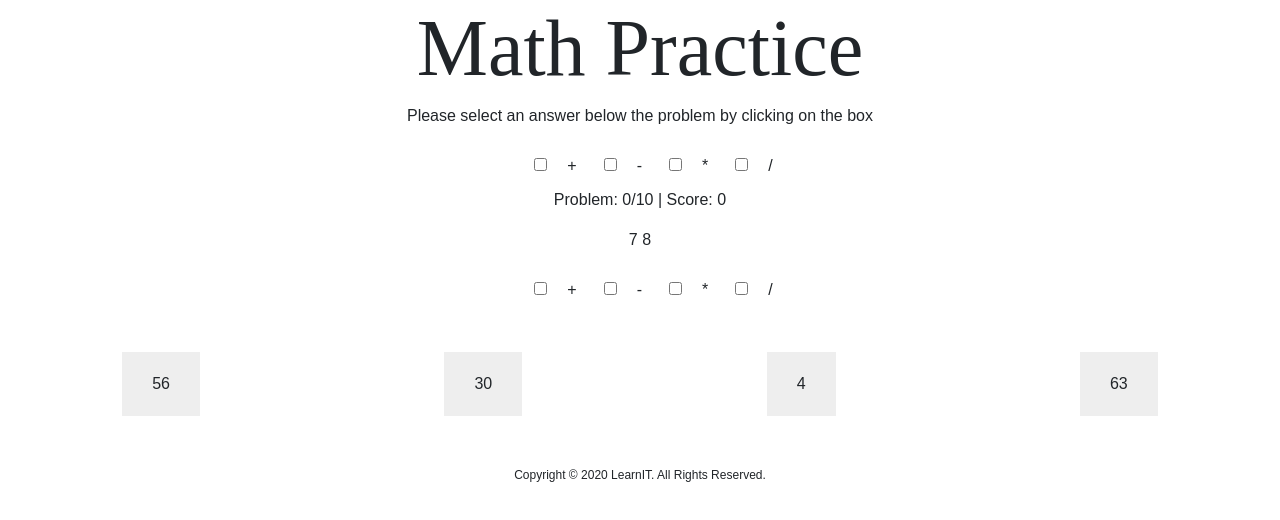
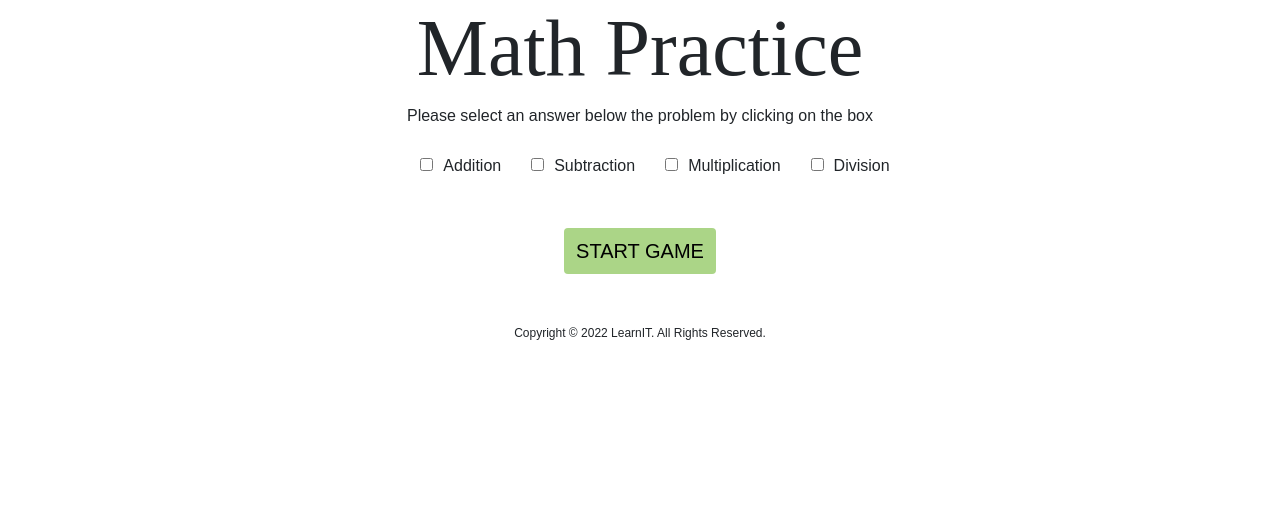
Before and after one commit to cgraham74/math_project, a React (Create React App) app: page / in a window 1280 px wide. Shown: the top 520 px of the page. Built offline with nearby package versions, Linux system fonts and the light colour scheme.

Commit message:
Checkboxes

```diff
--- a/src/App.css
+++ b/src/App.css
@@ -13,7 +13,7 @@ footer {
 }
 
 h1 {
-  font-family: 'Bangers', cursive;
+  font-family: "Bangers", cursive;
   font-size: 5rem;
 }
 
@@ -55,7 +55,7 @@ button {
   display: block;
   margin: 40px auto;
   padding: 8px 12px;
-  background-color: #ABD587;
+  background-color: #abd587;
   text-transform: uppercase;
   border: 0px;
   border-radius: 4px;
@@ -67,6 +67,6 @@ button {
 }
 
 .box {
-  margin-left: 27px;
-  margin-right: 20px;
+  margin-left: 30px;
+  margin-right: 10px;
 }
--- a/src/App.js
+++ b/src/App.js
@@ -1,19 +1,18 @@
-
-import Header from './components/Header';
-import Main from './components/Main';
-import Footer from './components/Footer';
-import Answers, { RenderOperands, RenderProblem, RenderScore } from './components/BusinessLogic';
-import './App.css';
+import Header from "./components/Header";
+import Footer from "./components/Footer";
+// import Main from "./components/Main";
+import "./App.css";
+import { RenderCheckbox } from "./components/RenderCheckbox";
+import {Button} from './components/Main';
 
 function App() {
   return (
     <div className="App">
-     <Header />
-     <RenderOperands/>
-     <RenderScore />
-     <RenderProblem operator = "+" />
-     <Answers />
-     <Footer />
+      <Header />
+      {/* <Main /> */}
+      <RenderCheckbox />
+      <Button />
+      <Footer />
     </div>
   );
 }
--- a/src/components/BusinessLogic.js
+++ /dev/null
@@ -1,163 +0,0 @@
-// function Example() {
-//   // Declare a new state variable, which we'll call "count"
-//   const [count, setCount] = useState(0);
-
-//   return (
-//     <div>
-//       <p>You clicked {count} times</p>
-//       <button onClick={() => setCount(count + 1)}>
-//         Click me
-//       </button>
-//     </div>
-//   );
-// }
-
-
-
-import React, {useState} from 'react';
-
-
-let score = 0;
-let problemCounter = 0;
-let correctAnswer = 0;
-const operators = [];
-
-const randomNumber = (max) => {
-    return Math.floor(Math.random() * Math.floor(max));
-}
-
-export function RenderScore() {
-    return (
-        <p>
-        Problem: <span className="currentProblem">{problemCounter}</span>/10 | Score: <span className="currentScore">{score}</span>
-        </p>
-
-    )
-}
-
-
-/**
- * Creating checkboxes
- */
-export function RenderOperands() {
-
-    const [checked, setChecked] = useState(false);
-
-    return (
-        <div id="checkboxHolder" className='operands'>
-            <form>
-            <label><input type="checkbox" checked={operators[0]} onChange= {a => setChecked(a.target.checked)} className="box" name='Addition'  value='+'/>+</label>
-            <label><input type="checkbox" checked={operators[1]} onChange= {b => setChecked(b.target.checked)} className="box" name='Subtraction'  value='-'/>-</label>
-            <label><input type="checkbox" checked={operators[2]} onChange= {c => setChecked(c.target.checked)} className="box" name='Multiplication' value='*'/>*</label>
-            <label><input type="checkbox" checked={operators[3]} onChange= {d => setChecked(d.target.checked)} className="box" name='Division' value='/'/>/</label>
-            </form>
-        </div>
-    )
-};
-
-/**
- * Creates random fake answers for answer boxes along side the correct answer
- */
-
-
-export function RenderProblem(operator = '*') {
-    let firstNum = 0;
-    let secondNum = 0;
-    let result;
-    firstNum = randomNumber(10);
-    secondNum = randomNumber(10);
-
-    if (secondNum === 0 && operator === '/') {
-        secondNum += 1;
-    }
-
-    switch(operator) {
-      case '+':
-        result = firstNum + secondNum;
-      break;
-      case '-':
-          result = firstNum - secondNum;
-      break;
-      case '*':
-          result = firstNum * secondNum;
-      break;
-      case '/':
-          result = firstNum / secondNum;
-      break;
-      default : result = firstNum * secondNum;
-    }
-
-    correctAnswer = result;
-
-     return (
-         <p>{firstNum} {secondNum}</p>
-     )
-}
-
-export default function Answers() {
-
-
-let answers;
-
-// const operatorName = ([{name: "Addition", oper: '+'},
-//     {name: "Subtraction", oper: '-'},
-//     {name: "Multiplication", oper: '*'},
-//     {name: "Division", oper: '/'}]);
-// const operators = [];
-// let operator;
-
-//Hide elements at game start-up
-const startGame = () => {
-    document.getElementById('problem').classList.add('hidden');
-    document.getElementById('answers').classList.add('hidden');
-    document.querySelector('.expression').classList.add('hidden');
-    display();
-}
-//Creates an element to display the expressions and sets an id attribute.
-const display = () => {
-    const p = document.createElement('p');
-    p.setAttribute("id", "newProblem");
-    const divExpress = document.querySelector('.expression');
-    divExpress.appendChild(p);
-}
-
-/**
- *
- * @param {*} event
- */
-const isCorrect = (event) => {
-    const selection = event.target.innerText;
-    const currentProblem = document.querySelector('.currentProblem');
-    const currentScore = document.querySelector('.currentScore');
-
-    if (selection == correctAnswer) score++;
-
-    problemCounter++;
-
-    currentProblem.innerText = problemCounter;
-    currentScore.innerText = score;
-}
-
-
-const shuffleArray = (arr) => {
-    return arr.sort(function (a, b) {
-        return Math.random() - 0.5
-    });
-}
-
-answers = shuffleArray([randomNumber(101), randomNumber(101), randomNumber(101), correctAnswer]);
-    return (
-
-        <section id="answers" className="show-hide">
-            <RenderOperands />
-            <ul>
-                <li>{answers[0]}</li>
-                <li>{answers[1]}</li>
-                <li>{answers[2]}</li>
-                <li>{answers[3]}</li>
-            </ul>
-
-        </section>
-
-    )
-}
--- a/src/components/Footer.js
+++ b/src/components/Footer.js
@@ -1,10 +1,5 @@
-import React from 'react';
+import React from "react";
 
-export default function Footer (){
-    return (
-        <footer>
-        Copyright &copy; 2020 LearnIT. All Rights Reserved.
-      </footer>
-
-    );
+export default function Footer() {
+  return <footer>Copyright &copy; 2022 LearnIT. All Rights Reserved.</footer>;
 }
--- a/src/components/Header.js
+++ b/src/components/Header.js
@@ -5,7 +5,7 @@ export default function Header() {
     <>
       <header>
         <h1>Math Practice</h1>
-        <p class="show-hide">
+        <p className="show-hide">
           Please select an answer below the problem by clicking on the box
         </p>
       </header>
--- a/src/components/Main.js
+++ b/src/components/Main.js
@@ -1,10 +1,78 @@
-import React from 'react';
-import Answers from './Score';
+import React from "react";
+import RenderAnswers from "./RenderAnswers";
+import RenderProblem from "./RenderProblem";
+import Score from "./RenderScore";
+import { RenderCheckbox } from "./RenderCheckbox";
+
+const operators = [];
+let correctAnswer = 0;
+ let firstNum = 0;
+  let secondNum = 0;
+  let operator;
+
+const shuffleArray = (arr) => {
+  return arr.sort(function (a, b) {
+    return Math.random() - 0.5;
+  });
+};
+
+const randomNumber = (max) => {
+  return Math.floor(Math.random() * Math.floor(max));
+};
+
+export function Problem(oper) {
+
+  let result;
+  firstNum = randomNumber(10);
+  secondNum = randomNumber(10);
+  operator = oper;
+
+  if (secondNum === 0 && operator === "/") {
+    secondNum += 1;
+  }
+
+  switch (operator) {
+    case "+":
+      result = firstNum + secondNum;
+      break;
+    case "-":
+      result = firstNum - secondNum;
+      break;
+    case "*":
+      result = firstNum * secondNum;
+      break;
+    case "/":
+      result = firstNum / secondNum;
+      break;
+    default:
+      result = firstNum * secondNum;
+  }
+
+   correctAnswer = result;
+
+}
+
 
 export default function Main() {
+
+
+  Problem("*");
+  return (
+    <>
+      <RenderCheckbox />
+      <RenderProblem firstNum ={firstNum} operator = {operator} secondNum = {secondNum}/>
+      <Score problemCounter={10} score={10} />
+      <RenderAnswers answers={shuffleArray([randomNumber(101), randomNumber(101), randomNumber(101), correctAnswer])} />
+      <Button />
+    </>
+  );
+}
+
+export function Button () {
+    //TODO Needs a state - to display "Start or Start Over"
+    //Needs to reset the main window
+    //Needs to
     return (
-    <>
-    <Answers/>
-    </>
-    );
+        <button id="btnStartOver">Start Game</button>
+    )
 }
--- /dev/null
+++ b/src/components/RenderAnswers.js
@@ -0,0 +1,17 @@
+import React from "react";
+
+export default function RenderAnswers(props) {
+
+  const answers = props.answers.map((answer) => {
+    return <li>{answer}</li>
+
+  })
+  return (
+    <section id="answers" className="show-hide">
+      <ul>
+        {answers}
+
+      </ul>
+    </section>
+  );
+}
--- /dev/null
+++ b/src/components/RenderCheckbox.js
@@ -0,0 +1,127 @@
+import React, { useState } from "react";
+import Main from "./Main";
+import Header from "./Header";
+import Footer from "./Footer"
+let operators = [null, null, null, null];
+
+export function RenderCheckbox() {
+  const [addition, setAddition] = useState(false);
+  const [subtraction, setSubtraction] = useState(false);
+  const [multiplication, setMultiplication] = useState(false);
+  const [division, setDivision] = useState(false);
+
+  /**
+   * Adding operands to the array based on which check boxes are used
+   * In the event a user changes their mind and unchecks a box - the value is removed from the operators array
+   */
+  const setAdd = () => {
+    setAddition(!addition);
+    if (!addition) {
+      operators[0] = "+";
+    }
+
+    if (addition) {
+      operators[0] = null;
+    }
+    console.log(operators);
+  };
+
+  const setSub = () => {
+    setSubtraction(!subtraction);
+    if (!subtraction) {
+      operators[1] = "-";
+    }
+
+    if (subtraction) {
+      operators[1] = null;
+    }
+    console.log(operators);
+  };
+
+  const setMult = () => {
+    setMultiplication(!multiplication);
+    if (!multiplication) {
+      operators[2] = "*";
+    }
+
+    if (multiplication) {
+      operators[2] = null;
+    }
+    console.log(operators);
+  };
+  const setDiv = () => {
+    setDivision(!division);
+    if (!division) {
+      operators[3] = "/";
+    }
+
+    if (division) {
+      operators[3] = null;
+    }
+    console.log(operators);
+  };
+
+  /**
+   * Creating checkbox elements
+   */
+  return (
+    <div id="checkboxHolder" className="operands">
+      <form>
+        <label>
+          <input
+            type="checkbox"
+            checked={addition}
+            onChange={setAdd}
+            className="box"
+            name="Addition"
+            value="+"
+          />
+          Addition
+        </label>
+        <label>
+          <input
+            type="checkbox"
+            checked={subtraction}
+            onChange={setSub}
+            className="box"
+            name="Subtraction"
+            value="-"
+          />
+          Subtraction
+        </label>
+        <label>
+          <input
+            type="checkbox"
+            checked={multiplication}
+            onChange={setMult}
+            className="box"
+            name="Multiplication"
+            value="*"
+          />
+          Multiplication
+        </label>
+        <label>
+          <input
+            type="checkbox"
+            checked={division}
+            onChange={setDiv}
+            className="box"
+            name="Division"
+            value="/"
+          />
+          Division
+        </label>
+      </form>
+    </div>
+  );
+}
+
+export default function StartGame() {
+  return (
+    <div>
+      <Header />
+      <Main />
+      <Footer />
+    </div>
+  );
+}
--- /dev/null
+++ b/src/components/RenderProblem.js
@@ -0,0 +1,13 @@
+import React from "react";
+
+export default function RenderProblem(props) {
+
+  return (
+    <div className="expression">
+      <p>
+        {props.firstNum} {props.operator} {props.secondNum}
+      </p>
+    </div>
+
+  );
+}
--- /dev/null
+++ b/src/components/RenderScore.js
@@ -0,0 +1,11 @@
+import React from 'react';
+
+
+export default function RenderScore(props) {
+    return (
+        <p>
+        Problem: <span className="currentProblem">{props.problemCounter}</span>/10 | Score: <span className="currentScore">{props.score}</span>
+        </p>
+
+    )
+}
```
Also changed, not shown: src/components/Answers.js (deleted), src/components/Score.js (deleted).
